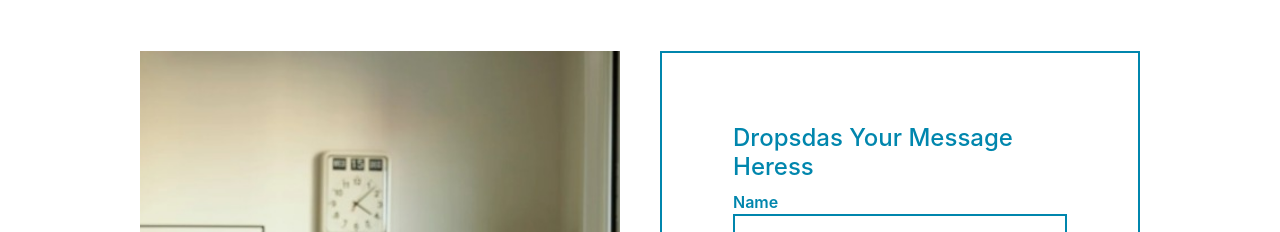
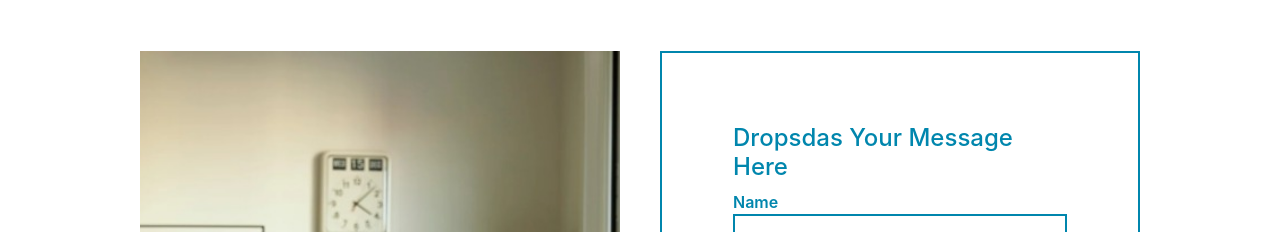
Before and after one commit to BilalMehfooz12/empirestatewebsite, a React (Create React App) app: page / in a window 1280 px wide. Shown: the part 1890-2122 px from the top of the page. Built offline with nearby package versions, Linux system fonts and the light colour scheme.

Commit message:
contact_done

```diff
--- a/src/Screen/Home/contactUs/contactus.js
+++ b/src/Screen/Home/contactUs/contactus.js
@@ -35,7 +35,7 @@ const ContactUs = () => {
                 href="#footer"
                 value="https://empirestatewebsite.vercel.app/thank"
               />
-              <h4>Dropsdas Your Message Heress</h4>
+              <h4>Dropsdas Your Message Here</h4>
               <label>Name</label>
               <br></br>
               <input type="name" name="Name" required autoComplete="off" />
```
